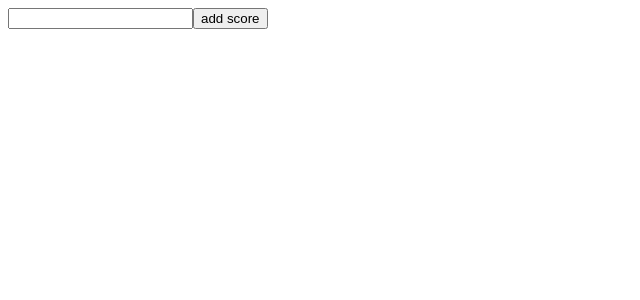
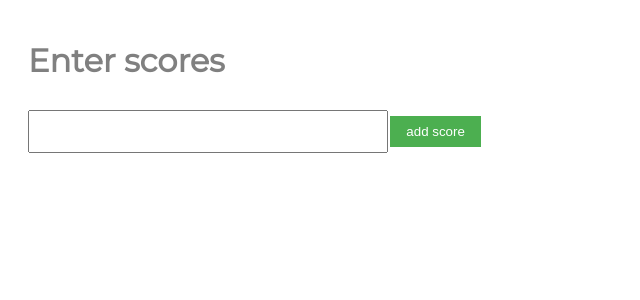
Before and after one commit to Desmond225/golfcoaching, a React (Create React App) app: page / in a window 1280 px wide. Shown: the top 300 px of the page, without its empty margins (0-640 px from the left). Built offline with nearby package versions, Linux system fonts and the light colour scheme.

Commit message:
cosmetic and performance update

```diff
--- a/public/index.html
+++ b/public/index.html
@@ -3,6 +3,7 @@
   <head>
     <meta charset="utf-8">
     <link rel="shortcut icon" href="%PUBLIC_URL%/favicon.ico">
+    <link href="https://fonts.googleapis.com/css?family=Montserrat" rel="stylesheet">
     <meta name="viewport" content="width=device-width, initial-scale=1, shrink-to-fit=no">
     <meta name="theme-color" content="#000000">
     <!--
--- a/src/App.css
+++ b/src/App.css
@@ -1,3 +1,7 @@
+#root {
+  font-family: 'Montserrat', sans-serif;
+}
+
 .App {
   text-align: center;
 }
@@ -55,3 +59,24 @@
   margin-right: 1%;
 
 }
+
+.scoreinputs {
+  color: grey;
+  }
+
+.scoreinputs, input {
+    width: 55%;
+    padding: 12px 20px;
+    margin: 8px 0;
+    box-sizing: border-box;
+}
+
+#button {
+  background-color: #4CAF50;
+  border: none;
+  color: white;
+  padding: 8px 16px;
+  text-decoration: none;
+  margin: 4px 2px;
+  cursor: pointer;
+}
--- a/src/App.js
+++ b/src/App.js
@@ -1,6 +1,6 @@
 import React from 'react';
-import AddScore from './containers/addtodo';
-import VisibleTodoList from './containers/visibletodolist'
+import AddScore from './containers/addscore';
+import VisibleTodoList from './containers/visiblescorelist'
 
 
 const App = () => (
--- /dev/null
+++ b/src/components/score.js
@@ -0,0 +1,15 @@
+import React from 'react'
+import PropTypes from 'prop-types'
+
+const Score = ({ text }) => {
+    return (
+        <div>
+        <h2>Latest scores:</h2>
+        <li>
+            {text} ({text - 71})
+        </li>
+    </div>
+    )
+}
+
+export default Score
--- a/src/components/todolist.js
+++ b/src/components/scorelist.js
@@ -1,6 +1,6 @@
 import React from 'react';
 import PropTypes from 'prop-types';
-import Score from './todo';
+import Score from './score';
 import { toggleScore } from '../actions';
 
 const ScoreList = ({scores }) => (
--- a/src/components/todo.js
+++ /dev/null
@@ -1,10 +0,0 @@
-import React from 'react'
-import PropTypes from 'prop-types'
-
-const Score = ({ text }) => (
-    <li>
-        {text}
-    </li>
-)
-
-export default Score
--- a/src/containers/addtodo.js
+++ b/src/containers/addscore.js
@@ -1,20 +1,22 @@
 import React from 'react';
 import {connect} from 'react-redux';
 import { addScore } from '../actions';
+import '../App.css';
 
 const AddScore = ({dispatch}) => {
     let input
     return (
-        <div>
+        <div className="scoreinputs">
+            <h1>Enter scores</h1>
             <form
             onSubmit={e => {
                 e.preventDefault()
                 dispatch(addScore(input.value))
                 input.value = ''
             }}>
-                <input ref={node => input = node}/>
+                <input type="number" required ref={node => input = node}/>
 
-                <button type="submit">
+                <button id="button" type="submit">
                     add score
                 </button>
             </form>
--- a/src/containers/visibletodolist.js
+++ b/src/containers/visiblescorelist.js
@@ -1,6 +1,6 @@
 import {connect} from 'react-redux';
 import {toggleScore} from '../actions';
-import ScoreList from '../components/todolist'
+import ScoreList from '../components/scorelist'
 import {VisibilityFilter} from '../actions';
 
 const getVisibleScores = (scores, filter) => {
--- a/src/reducers/index.js
+++ b/src/reducers/index.js
@@ -1,5 +1,5 @@
 import {combineReducers} from 'redux';
-import scores from './todos';
+import scores from './scores';
 import visibilityFilter from './visibilityfilter';
 
 export default combineReducers({
```
Also changed, not shown: src/reducers/scores.js (renamed from src/reducers/todos.js).
